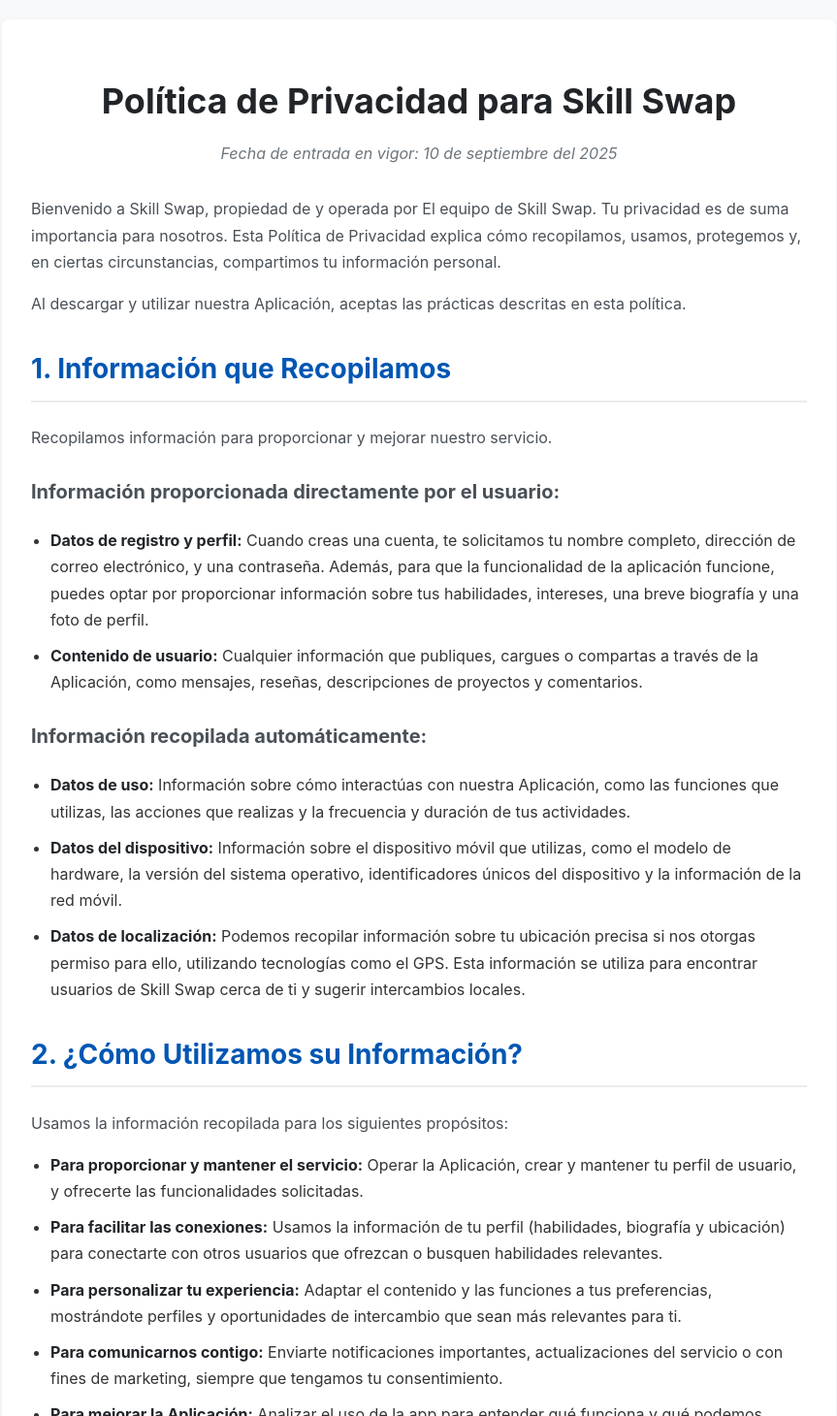
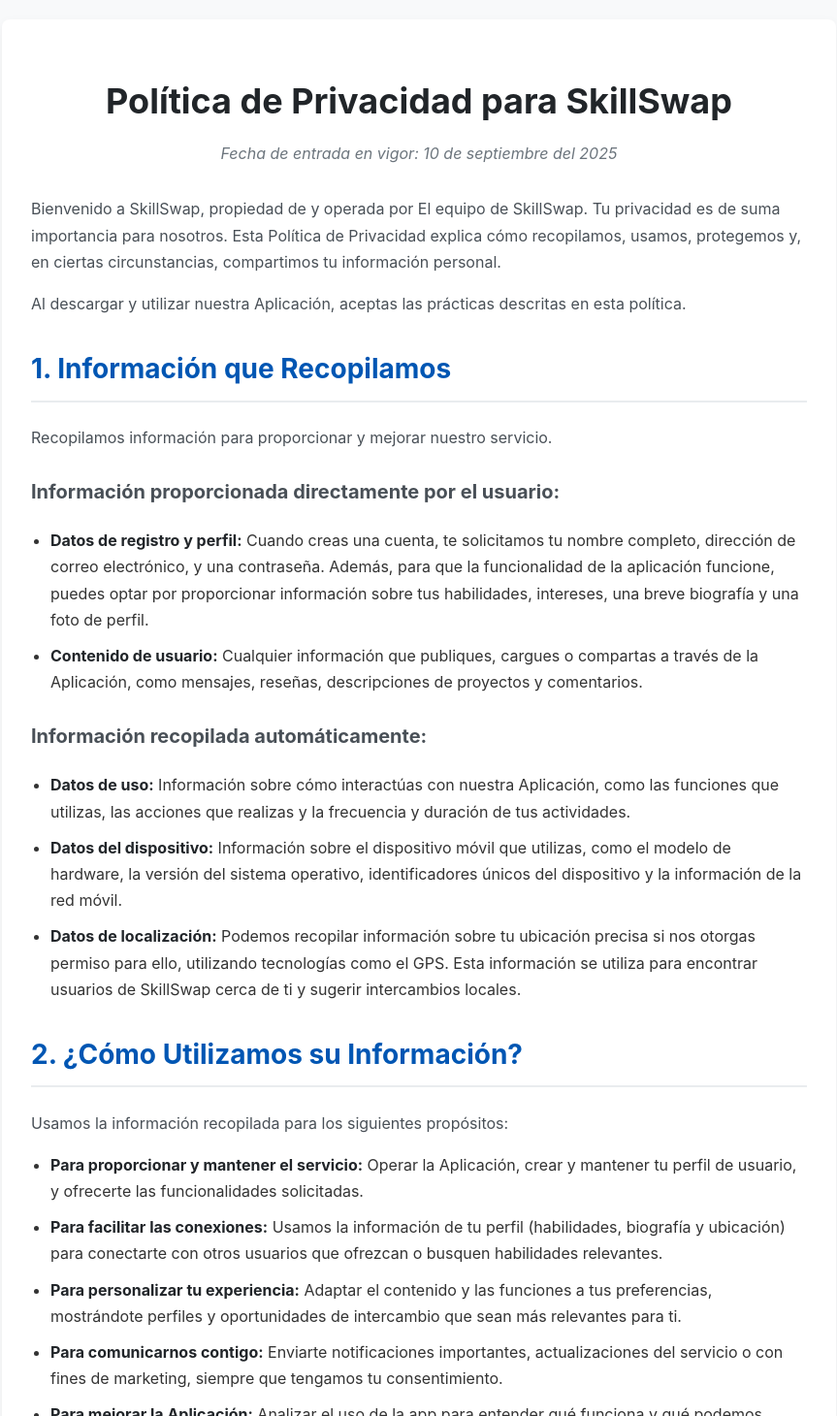
Before and after one commit to Eren007-Yeager/Politica-de-Privacidad, a plain HTML site: page index.html in a window 1280 px wide. Shown: the top 1460 px of the page at 97% size, without its empty margins (208-1071 px from the left). Drawn offline with Linux system fonts and the light colour scheme.

Commit message:
Update index.html

```diff
--- a/index.html
+++ b/index.html
@@ -3,7 +3,7 @@
 <head>
     <meta charset="UTF-8">
     <meta name="viewport" content="width=device-width, initial-scale=1.0">
-    <title>Política de Privacidad - Skill Swap</title>
+    <title>Política de Privacidad - SkillSwap</title>
     <style>
         /* --- Estilos Generales --- */
         body {
@@ -102,10 +102,10 @@
 <body>
 
     <main class="container">
-        <h1>Política de Privacidad para Skill Swap</h1>
+        <h1>Política de Privacidad para SkillSwap</h1>
         <p class="effective-date">Fecha de entrada en vigor: 10 de septiembre del 2025</p>
 
-        <p>Bienvenido a Skill Swap, propiedad de y operada por El equipo de Skill Swap. Tu privacidad es de suma importancia para nosotros. Esta Política de Privacidad explica cómo recopilamos, usamos, protegemos y, en ciertas circunstancias, compartimos tu información personal.</p>
+        <p>Bienvenido a SkillSwap, propiedad de y operada por El equipo de SkillSwap. Tu privacidad es de suma importancia para nosotros. Esta Política de Privacidad explica cómo recopilamos, usamos, protegemos y, en ciertas circunstancias, compartimos tu información personal.</p>
         <p>Al descargar y utilizar nuestra Aplicación, aceptas las prácticas descritas en esta política.</p>
 
         <h2>1. Información que Recopilamos</h2>
@@ -121,7 +121,7 @@
         <ul>
             <li><strong>Datos de uso:</strong> Información sobre cómo interactúas con nuestra Aplicación, como las funciones que utilizas, las acciones que realizas y la frecuencia y duración de tus actividades.</li>
             <li><strong>Datos del dispositivo:</strong> Información sobre el dispositivo móvil que utilizas, como el modelo de hardware, la versión del sistema operativo, identificadores únicos del dispositivo y la información de la red móvil.</li>
-            <li><strong>Datos de localización:</strong> Podemos recopilar información sobre tu ubicación precisa si nos otorgas permiso para ello, utilizando tecnologías como el GPS. Esta información se utiliza para encontrar usuarios de Skill Swap cerca de ti y sugerir intercambios locales.</li>
+            <li><strong>Datos de localización:</strong> Podemos recopilar información sobre tu ubicación precisa si nos otorgas permiso para ello, utilizando tecnologías como el GPS. Esta información se utiliza para encontrar usuarios de SkillSwap cerca de ti y sugerir intercambios locales.</li>
         </ul>
 
         <h2>2. ¿Cómo Utilizamos su Información?</h2>
```
